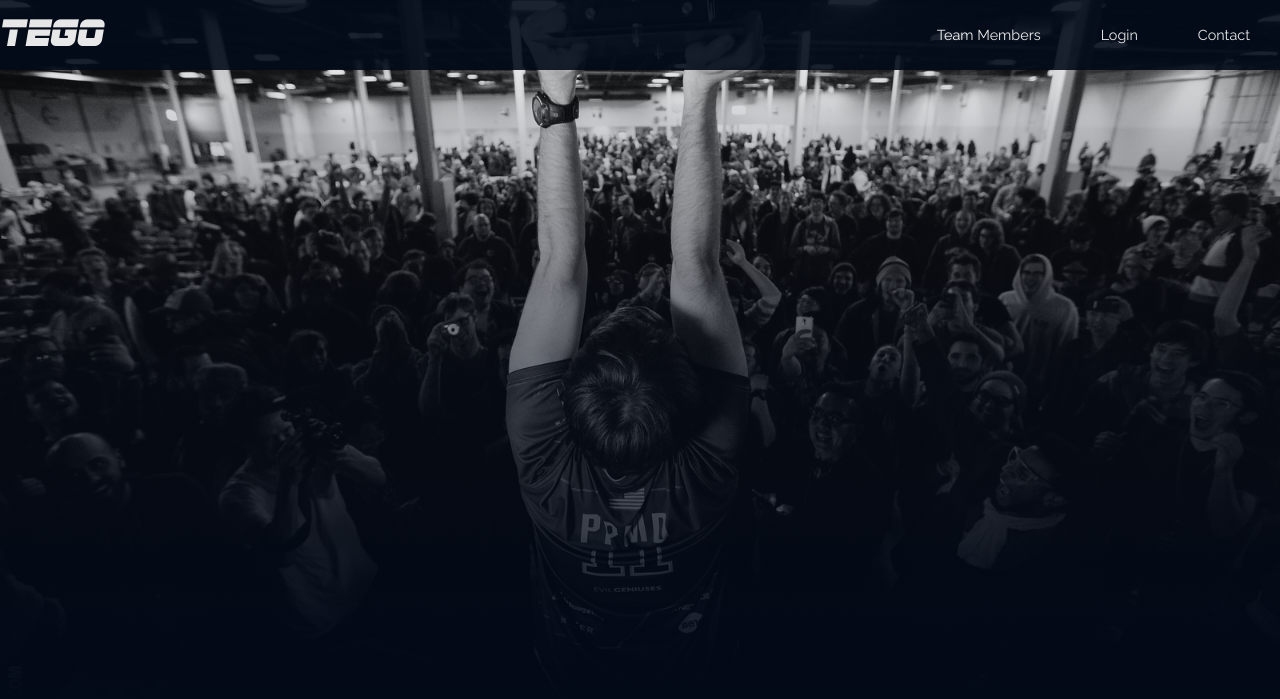
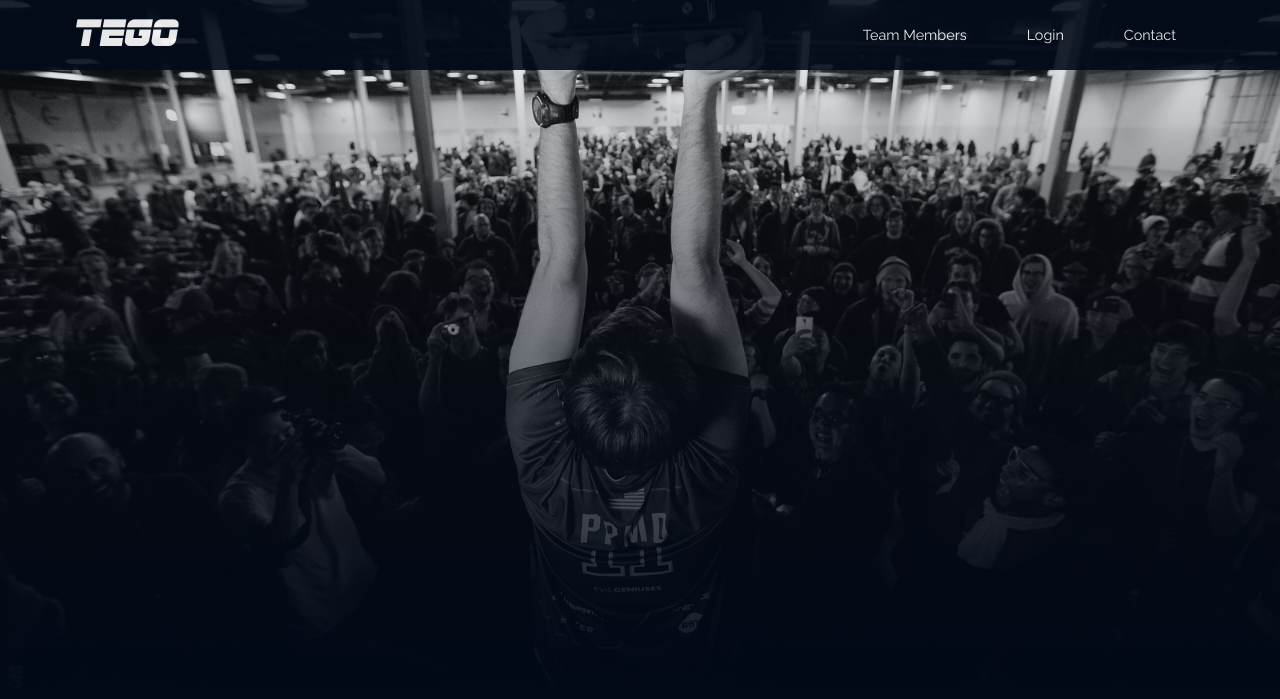
Before and after one commit to briananstett/TegoEsports, a PHP site: page / in a window 1280 px wide. Shown: the top 699 px of the page. Run offline with PHP 8.4, Linux system fonts and the light colour scheme.

Commit message:
fix somethings, break others

```diff
--- a/static/main.css
+++ b/static/main.css
@@ -53,7 +53,7 @@ body {
     flex-wrap: wrap;
     justify-content: center;
     align-items: center;
-    flex-basis: 1132px;
+    width: 1132px;
 }
 
 /* Slices */
@@ -61,9 +61,7 @@ body {
     height: 70px;
     width: 100%;
     display:flex;
-    flex-direction: column;
     justify-content: center;
-    text-align: center;
 }
 .mediumSlice{
     height:125px;
```
